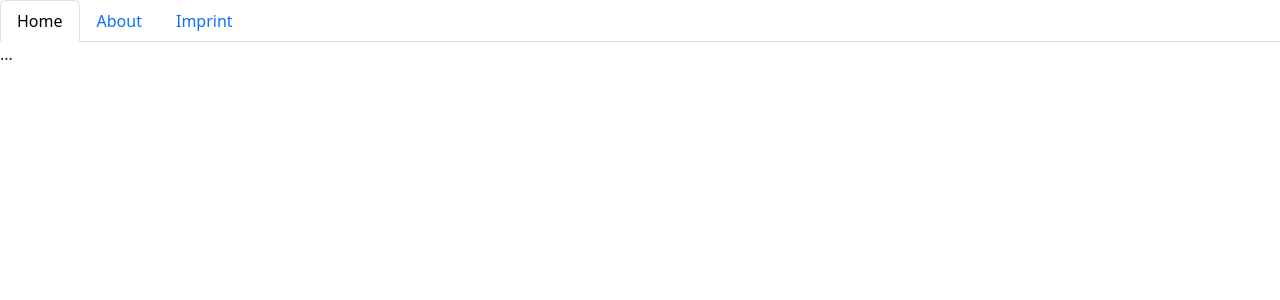
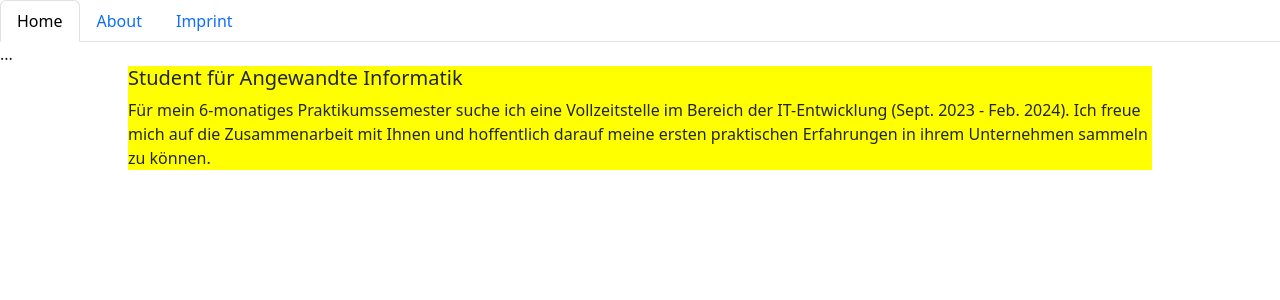
Before and after one commit to julianertle/Website, a React (Create React App) app: page / in a window 1280 px wide. Shown: the top 300 px of the page. Built offline with nearby package versions, Linux system fonts and the light colour scheme.

Commit message:
Added styles.jss, assets folder with picture and a Content.js file

```diff
--- /dev/null
+++ b/src/components/Content.js
@@ -0,0 +1,28 @@
+import React from "react";
+import './styles.css';
+
+function Content() {
+    return (
+        <>
+            <div>
+
+            </div>
+            <div class="colored-div">
+                <h5>
+                    Student für Angewandte Informatik
+                </h5>
+                <p>
+                    Für mein 6-monatiges Praktikumssemester suche ich eine
+                    Vollzeitstelle im Bereich der IT-Entwicklung (Sept. 2023 - Feb.
+                    2024). Ich freue mich auf die Zusammenarbeit mit Ihnen und
+                    hoffentlich darauf meine ersten praktischen Erfahrungen in
+                    ihrem Unternehmen sammeln zu können.
+                </p>
+            </div>
+
+        </>
+
+    );
+}
+
+export default Content;
--- a/src/components/NavBarOwn.js
+++ b/src/components/NavBarOwn.js
@@ -1,5 +1,6 @@
 import React from 'react';
-import { Link } from "react-router-dom"; // Import the Link component
+//import { Link } from "react-router-dom"; // Import the Link component
+import Content from './Content';
 
 
 function NavBarOwn() {
@@ -9,7 +10,6 @@ function NavBarOwn() {
       <ul class="nav nav-tabs" id="myTab" role="tablist">
         <li class="nav-item">
           <a class="nav-link active" id="home-tab" data-toggle="tab" href="/" role="tab" aria-controls="home" aria-selected="true">Home</a>
-
         </li>
         <li class="nav-item">
           <a class="nav-link" id="profile-tab" data-toggle="tab" href="/about" role="tab" aria-controls="about" aria-selected="false">About</a>
@@ -22,6 +22,9 @@ function NavBarOwn() {
         <div class="tab-pane fade show active" id="home" role="tabpanel" aria-labelledby="home-tab">...</div>
         <div class="tab-pane fade" id="profile" role="tabpanel" aria-labelledby="profile-tab">...</div>
         <div class="tab-pane fade" id="contact" role="tabpanel" aria-labelledby="contact-tab">...</div>
+      </div>
+      <div>
+        <Content/>
       </div>
     </>
   );
--- /dev/null
+++ b/src/components/styles.css
@@ -0,0 +1,6 @@
+.colored-div {
+    background-color: yellow;
+    max-width: 80%;
+    min-width: 380px;
+    margin: 0 auto;
+  }
```
Also changed, not shown: src/assets/WhatsApp Image 2023-03-02 at 20.47.08.jpeg (added).
